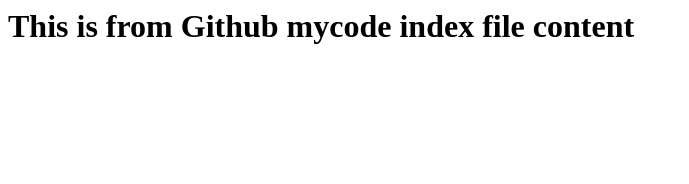
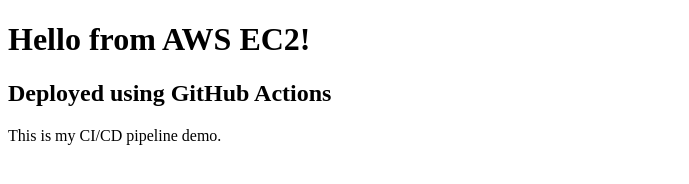
Before and after one commit to Ashok-P-2812/GitHub_workflows, a plain HTML site: page mycode/index.html in a window 1280 px wide. Shown: the whole page, without its empty margins (0-689 px from the left). Drawn offline with Linux system fonts and the light colour scheme.

Commit message:
Add HTML structure for AWS EC2 deployment page

```diff
--- a/mycode/index.html
+++ b/mycode/index.html
@@ -1 +1,11 @@
-<h1> This is from Github mycode index file content </h1>
+<!DOCTYPE html>
+<html>
+<head>
+    <title>AWS EC2 Deployment</title>
+</head>
+<body>
+    <h1>Hello from AWS EC2!</h1>
+    <h2>Deployed using GitHub Actions</h2>
+    <p>This is my CI/CD pipeline demo.</p>
+</body>
+</html>
```
